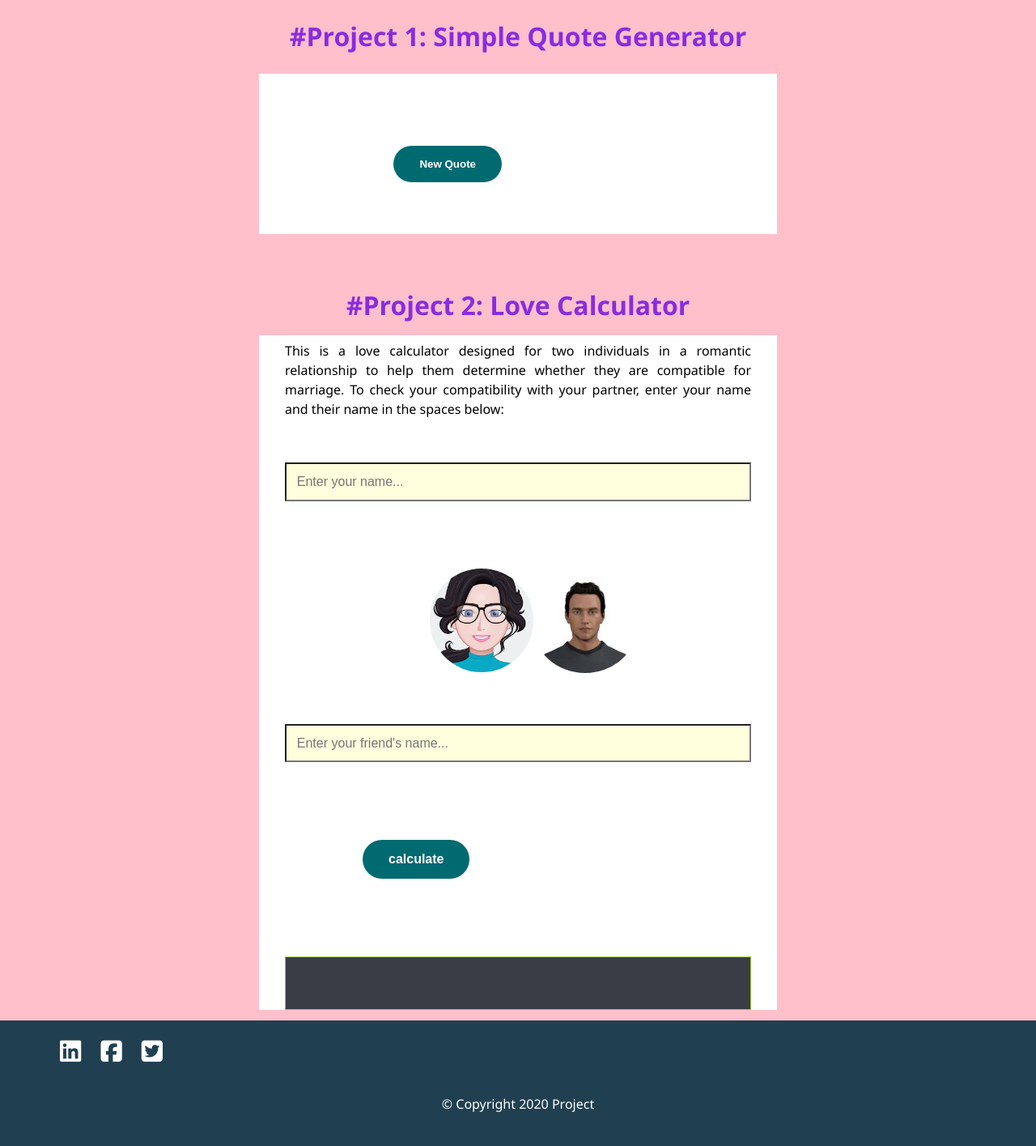
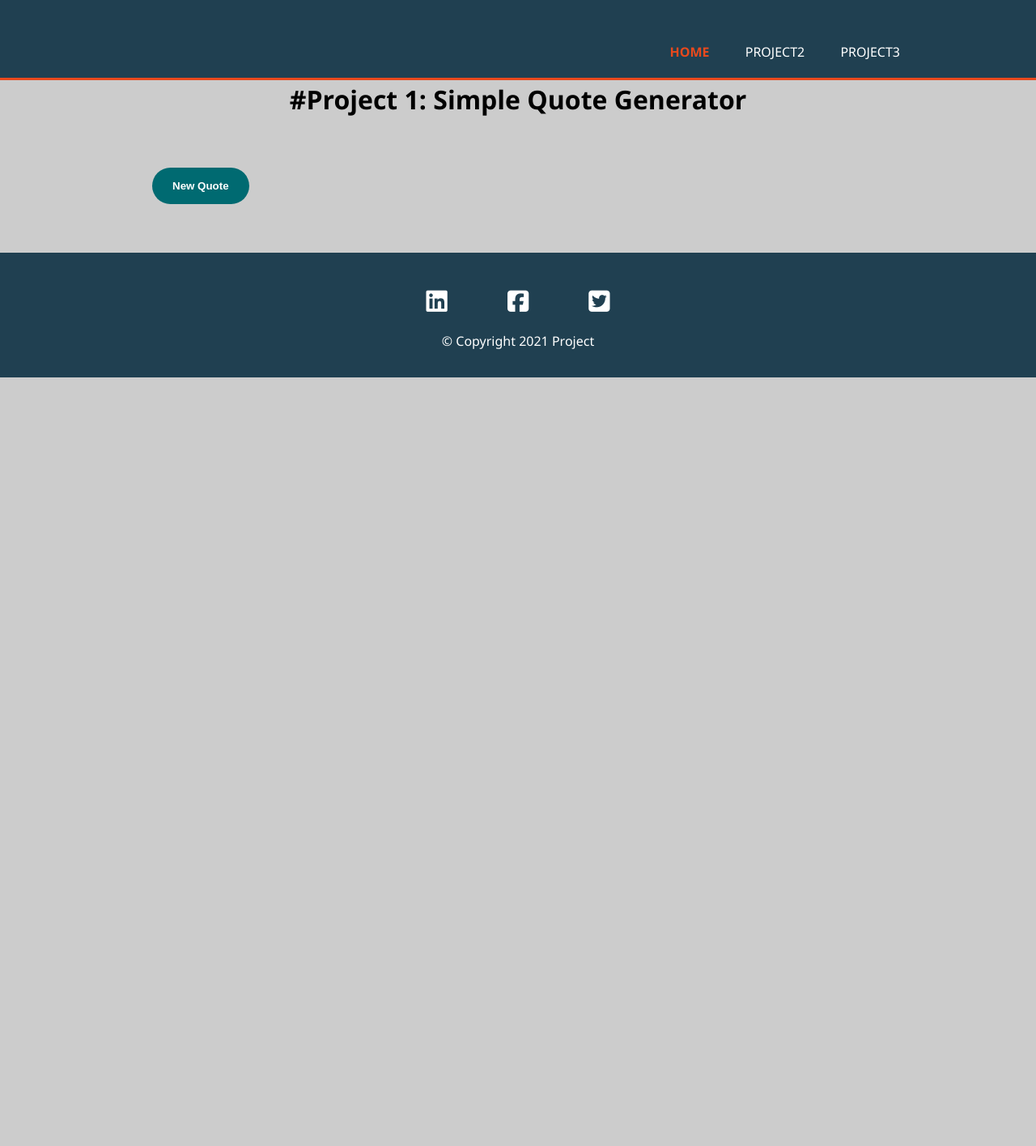
Before and after one commit to udofiasuquo/project, a plain HTML site: page index.html in a window 1280 px wide. Shown: the whole page at 81% size. After the commit the page ends 800 px from the top, so only its background shows below. Drawn offline with Linux system fonts and the light colour scheme.

Commit message:
divide site into different pages

```diff
--- a/index.html
+++ b/index.html
@@ -1,91 +1,61 @@
 <!DOCTYPE html>
 <html lang="en">
   <head>
-     <meta charset="UTF-8">
-    <meta name="viewport" content="width=device-width, initial-scale=1.0">
-     <meta http-equiv="X-UA-Compatible" content="ie=edge">
+    <meta charset="UTF-8" />
+    <meta name="viewport" content="width=device-width, initial-scale=1.0" />
+    <meta http-equiv="X-UA-Compatible" content="ie=edge" />
     <title>Quote Generator</title>
-     <link rel="stylesheet" href="style.css">
+    <link rel="stylesheet" href="style.css" />
 
     <!-- Font Awesome -->
-    <script src="https://kit.fontawesome.com/3963745ccd.js" crossorigin="anonymous"></script>
+    <script
+      src="https://kit.fontawesome.com/3963745ccd.js"
+      crossorigin="anonymous"
+    ></script>
   </head>
   <body>
-
-        <h1>#Project 1: Simple Quote Generator</h1>
+    <header>
+      <div class="container">
+        <nav>
+          <ul>
+            <li class="current"><a href="index.html">Home</a></li>
+            <li><a href="project2.html">Project2</a></li>
+            <li><a href="project3.html">Project3</a></li>
+          </ul>
+        </nav>
+      </div>
+    </header>
 
     <div class="container">
+      <h1>#Project 1: Simple Quote Generator</h1>
+      <div class="flex-container">
+        <div class="button-1">
+          <button onclick="newQuote()">New Quote</button>
+        </div>
+
         <div id="quoteDisplay">
           <!-- New quotes appear here-->
         </div>
-
-            <button onclick="newQuote()">New Quote</button>
+      </div>
     </div>
 
-       <h1 class="calculatorHeader">#Project 2: Love Calculator</h1>
+    <!-- <div class="heart"></div> -->
 
-       <div class="loveContainer">
+    <footer class="footer">
+      <a href="https://www.linkedin.com/in/udofia-udo-519200118/"
+        ><i class="social-icon fab fa-linkedin center"></i
+      ></a>
 
-           <p>This is a love calculator designed for two individuals in a romantic relationship to help them determine whether they are compatible for marriage. To check your compatibility with your partner, enter your name and their name in the spaces below:</p>
+      <a href="https://web.facebook.com/udoa2"
+        ><i class="social-icon fab fa-facebook-square center"></i
+      ></a>
 
-           <input id="name" type="text" value="" placeholder="Enter your name..."> <br>
-
-
-               <img class="avatar1" src="images/favatar.jpeg" alt="female avatar">
-               <div class="heart"></div>
-               <img class="avatar2" src="images/mavatar.jpeg" alt="male avatar"> <br>
-
-
-           <input id="name" type="text" placeholder="Enter your friend's name..."> <br>
-
-
-           <button class="calculateButton" onclick="calculateLove()">calculate</button>
-
-           <div class="match">
-               <!-- lovescore appears here-->
-           </div>
-
-
-
-
-
-       </div>
-
-
-
-
-
-
-        <!-- <p>
-            Lookout ahoy reef Admiral of the Black provost lee pillage ballast keelhaul jib. Boom lad topsail Corsair grapple crack Jennys tea cup schooner brig pink tackle. Topmast holystone Spanish Main cable me main sheet
-            draft loot quarter pillage.
-        </p>
-        <p>
-            Jack Ketch Shiver me timbers rope's end sloop crack Jennys tea cup broadside log gabion dance the hempen jig
-            aye. Quarterdeck avast lookout topgallant wherry clap of thunder knave keelhaul ye reef. Pillage capstan
-            yo-ho-ho hands Corsair chandler dance the hempen jig Pieces of Eight league run a rig.
-        </p>
-
-        <p>
-            Ballast tackle loaded to the gunwalls pirate skysail snow reef sails flogging bucko coxswain. Mizzenmast
-            squiffy yawl to go on account execution dock scuppers Cat o'nine tails poop deck chase weigh anchor.
-            Yo-ho-ho me poop deck chase dead men tell no tales ho parley interloper sutler no prey, no pay.
-        </p> -->
-
-
+      <a class="social-icon" href="https://twitter.com/udofiasuquo"
+        ><i class="social-icon fab fa-twitter-square center"></i
+      ></a>
+      <p>© Copyright 2021 Project</p>
+    </footer>
 
     <script src="index.js"></script>
   </body>
-
-    <footer class="footer">
-        <a href="https://www.linkedin.com/in/udofia-udo-519200118/"><i
-        class="social-icon fab fa-linkedin"></i></a>
-
-        <a href="https://web.facebook.com/udoa2"><i class="social-icon fab fa-facebook-square"></i></a>
-
-        <a class="social-icon" href="https://twitter.com/udofiasuquo"><i
-               class=" social-icon fab fa-twitter-square"></i></a>
-       <p>© Copyright 2020 Project</p>
-
-    </footer>
 </html>
--- a/index.js
+++ b/index.js
@@ -50,41 +50,25 @@
 
 "It is perfectly okay to write garbage as long as you edit brilliantly. - C.J.Cherryh",
 
-"Half my life is an act of revision. - John Irving"
+"Half my life is an act of revision. - John Irving",
 
-// // 27. "Writing without revising is the literary equivalent of waltzing gaily out of the house in your underwear."
+ "Writing without revising is the literary equivalent of waltzing gaily out of the house in your underwear. - Patricia Fuller",
 
-// //     - Patricia Fuller
+ "Write your first draft with your heart. Rewrite with your head. - Mike Rich",
 
-// // 28. "Write your first draft with your heart. Rewrite with your head."
+ "So the writer who breeds more words than he needs, is making a chore for the reader who reads. - Dr.Seuss",
 
-// //     - Mike Rich
+ "You write to communicate to the hearts and minds of others what's burning inside you, and we edit to let the fire show through the smoke.- Arthur Plotnik",
 
-// // 29. "So the writer who breeds more words than he needs, is making a chore for the reader who reads."
+"Anyone and everyone taking a writing class knows that the secret of good writing is to cut it back, pare it down, winnow, chop, hack, prune, and trim, remove every superfluous word, compress, compress, compress... - Nick Hornby",
 
-// //     - Dr.Seuss
-
-// // 30. "You write to communicate to the hearts and minds of others what's burning inside you, and we edit to let the fire show through the smoke."
-
-// //     - Arthur Plotnik
-
-// // 31. "Anyone and everyone taking a writing class knows that the secret of good writing is to cut it back, pare it down, winnow, chop, hack, prune, and trim, remove every superfluous word, compress, compress, compress..."
-
-// //     - Nick Hornby
-
-// // 32. "When you write a book, you spend day after day scanning and identifying the trees. When you’re done, you have to step back and look at the forest."//
-
+"When you write a book, you spend day after day scanning and identifying the trees. When you’re done, you have to step back and look at the forest.",
 ];
 
 
 function newQuote() {
     var randomNumber = Math.floor(Math.random() * (quotes.length));
     document.getElementById('quoteDisplay').innerHTML = quotes[randomNumber];
-}
-
-function nameInput() {
-
-
 }
 
 
@@ -113,9 +97,29 @@ function calculateLove() {
     if(loveScore > 70){
         document.querySelector(".match").innerHTML = "Hello, " + name + ", Your lovescore is " + loveScore + "%. You love each other well well."
     } if(loveScore <= 70){
-        document.querySelector(".match").innerHTML = "Hello, " + name + ", Your lovescore is " + loveScore + "%. Decide carefully."
+        document.querySelector(".match").innerHTML = "Hello, " + name + ", Your lovescore is " + loveScore + "%. Choose carefully."
     }
     if (loveScore <= 30) {
         document.querySelector(".match").innerHTML = "Hello, " + name + ", Your lovescore is " + loveScore + "%. You go together like oil and water."
     }
 }
+
+let output = [];
+
+function fizzBuzz(){
+    for(let count = 1; count < 101; count++){
+        if(count % 3 === 0 && count % 5 === 0){
+          output.push(" FizzBuzz ");
+        } else if(count % 3 === 0){
+            output.push(" Fizz ");
+        } else if(count % 5 === 0){
+            output.push(" Buzz ");
+        }
+            else {
+            output.push(" " + count);
+        }
+    }
+    document.getElementById("show").innerHTML = output;
+}
+
+document.querySelectorAll
--- a/style.css
+++ b/style.css
@@ -1,9 +1,11 @@
 * {
-    box-sizing: border-box
+    box-sizing: border-box;
+    margin: 0;
+    padding: 0;
 }
 
     body {
-    background-color: pink;
+    background-color: #ccc;
     font-family: 'Segoe UI',
     Tahoma,
     Geneva,
@@ -13,72 +15,125 @@
     font-size: 1rem;
     line-height: 1.5;
 }
-.container {
-    background-color: white;
-    width: 50%;
-    height: 70%;
-    padding: 5%;
-    margin-left: 25%;
 
-}
-h1 {
-    color: blueviolet;
-    text-align: center;
-
+header {
+    background: #204051;
+    border-bottom: #e8491d 3px solid;
+    color: #ffffff;
+    min-height: 70px;
+    padding-top: 30px;
 }
 
+header a {
+    color: #ffffff;
+    text-decoration: none;
+    text-transform: uppercase;
+    font-size: 16px;
+}
+
+header li {
+    display: inline;
+    /* float: left; */
+    list-style: none;
+    padding: 0 20px 0 20px;
+}
+
+header nav {
+    float: right;
+    margin: 20px;
+}
+
+.current a {
+    color: #e8491d;
+    font-weight: bold;
+}
+
+header a:hover {
+    color: #cccccc;
+    font-weight: bold;
+}
+
+.container{
+     width: 80%;
+     margin: auto;
+     overflow: hidden;
+}
+
+h1 {
+    /* color: blueviolet; */
+    text-align: center;
+}
+
+.p-2{
+    /* background: green; */
+}
+
+@media(min-width: 768px){
+    .flex-container {
+        display: grid;
+        grid-template-columns: 1fr 3fr;
+        grid-auto-rows: minmax(100px, auto);
+        /* min-height: 10px;
+    padding: 5%;
+    margin-left: 25%; */
+        /* position: relative; */
+}
+}
+
+.love-check {
+    display: grid;
+    grid-template-columns: repeat(3, 1fr);
+}
 button {
     background-color: #006a71; /*blue Lagoon*/
     border: none;
-
      color: white;
     font-weight: bold;
     border-radius: 5rem;
-    padding: 15px 32px;
-     /* position: fixed;  */
-    margin: 5% 20% 0 20%;
+    padding: 15px 25px;
+
+    margin: 60px;
 
     outline: none;
 }
 
+.button-1{
+    /* flex-basis: 10%; set width with flexbox */
+
+}
+
+
 #quoteDisplay,
-.match {
+.match{
     color: cadetblue;
     line-height: 1.5;
     font-weight: bold;
     font-size: 1.5em;
     text-align: justify;
-    margin: 0px;
-
+    margin-top: 10px;
+    flex-basis: 60%; /* sets width */
+    padding: 10px;
 }
 
 .calculatorHeader {
-    margin: 5%;
-}
-.loveContainer {
-    margin: -4%  25%;
-    width: 50%;
-    background-color: white;
-    /* padding-top: 5px;
-    pading-1%  5% 0%; */
-    height: 70%;
+    margin: 3% 0 0;
 }
 
+ .avatar1 {
+    border-radius: 50%;
+    width: 40%;
+     /* margin: 3% 10% 0 28%;  */
+    padding: 5%;
+    margin-bottom: 5%;
 
-.avatar1 {
-    border-radius: 50%;
-    width: 30%;
-     margin: 3% 10% 0 28%;
-    padding: 5%;
-    float: left;
 }
 
 .avatar2 {
     border-radius: 50%;
-    width: 30%;
-    margin: 5% -20%;
+    width: 40%;
+    margin: 0 15% 5% 0%;
     padding: 5%;
-    float: left;
+
 }
 
 
@@ -87,47 +142,50 @@ button {
     font-size: 1rem;
     outline: none;
     padding: 2%;
-    margin: 5% 5%;
+    margin-top: 15%;
     background-color: #ffd;
-    width: 90%;
+    width: 85%;
 }
 
-.match {
+.match,
+#show {
     padding: 5%;
-    border: 1px solid yellowgreen;
-    background-color: #393e46;
-    margin: 5%;
-    color: white;
+    /* border: 1px solid yellowgreen; */
+    /* background-color: #393e46; */
+    margin: 5px;
+    color: #000;
+
 }
 
-.calculateButton {
-    font-size: 1rem;
-    margin: 10% 40% 10% 20%;
-}
 
 
 p {
     padding: 1% 5%;
     text-align: justify;
+    font-size: 1rem;
+    font-family: ;
 }
 
 .footer {
     background-color: #204051;
-    margin-top: 5%;
-    padding: 1% 5%;
-
+     /* margin-top: 40px; */
+    padding: 20px;
+    text-align: center; /* fontawesome icons*/
+    color: white;
 
 }
 
 .footer p {
-    text-align: center;
-    color: white;
+     text-align: center;
+
+    /* margin-bottom: 20px; */
 }
 
 .fab {
     font-size: 30px;
      padding: 10px;
     color: white;
+    margin: 15px 25px 0 25px; /*font awesome*/
 
 
 }
@@ -135,6 +193,10 @@ p {
 a {
     display: inline-block;
     vertical-align: middle;
+
+}
+
+@media(){
 
 }
 
```
Also changed, not shown: project2.html (added, +84 -0 lines), project3.html (added, +66 -0 lines), 1 other file. Lines whose indentation alone changed are shown as unchanged.
